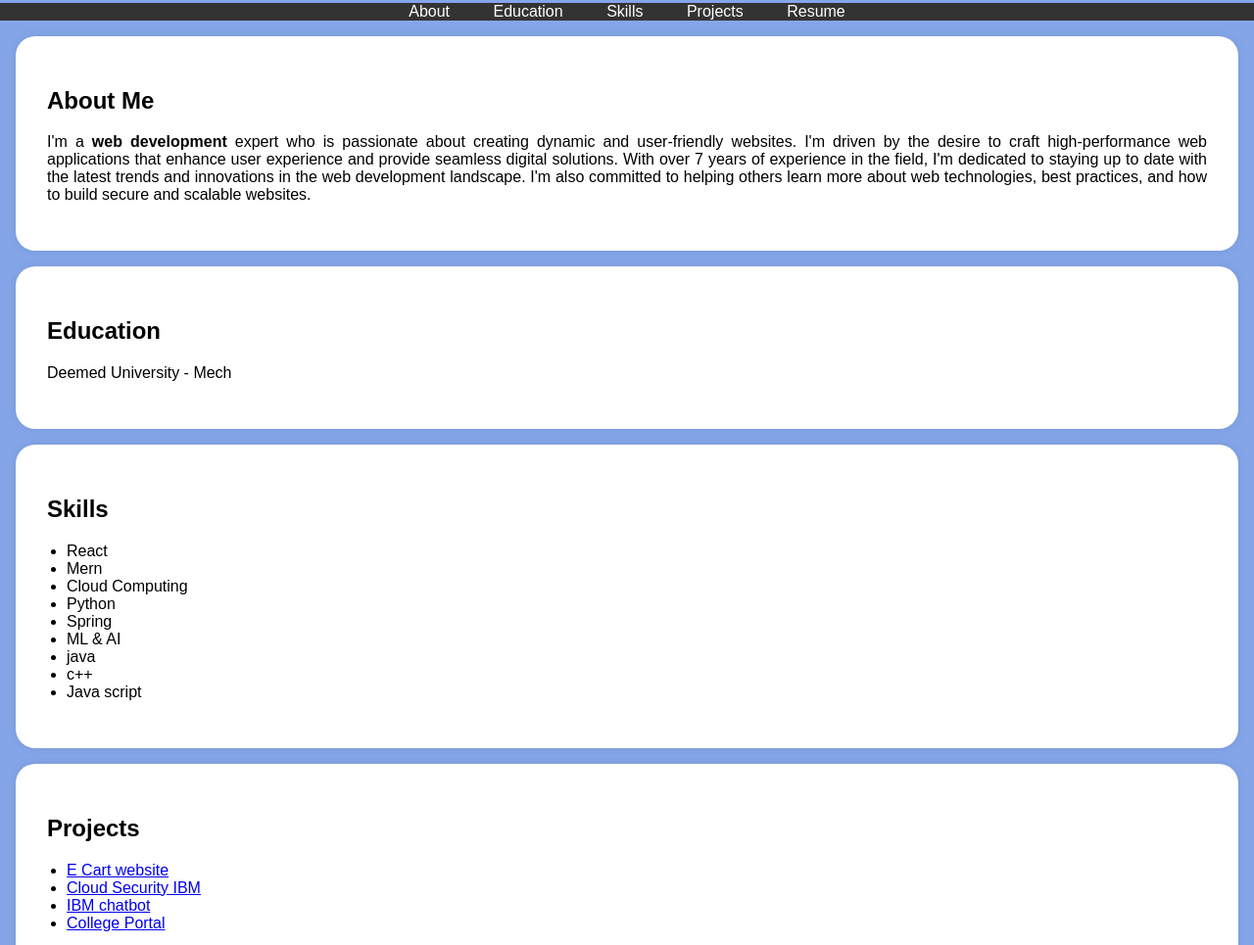
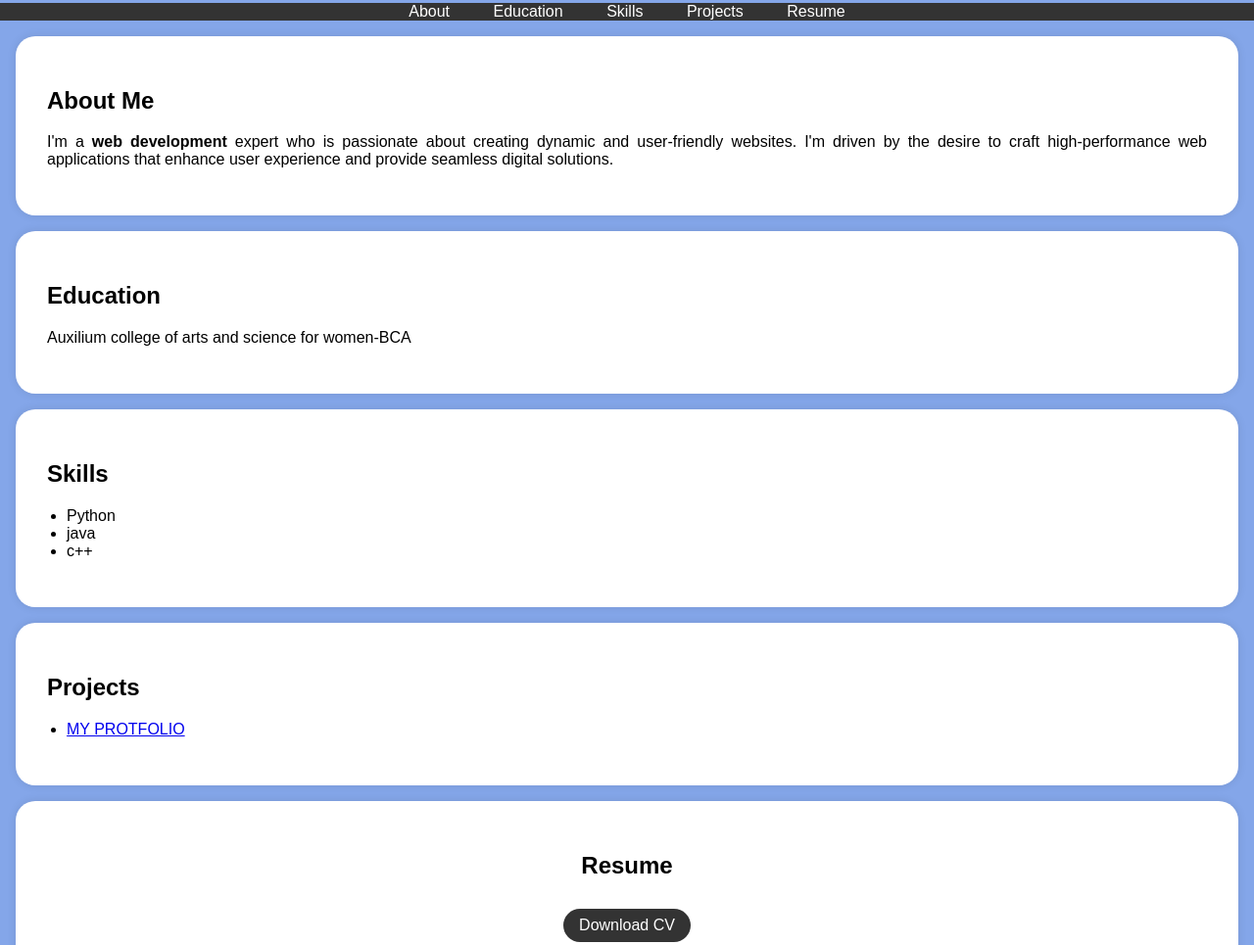
Before and after one commit to rupasri822/digital--portfolio, a plain HTML site: page index.html in a window 1280 px wide. Shown: the part 210-1175 px from the top of the page at 98% size. Drawn offline with Linux system fonts and the light colour scheme.

Commit message:
Update index.html

```diff
--- a/index.html
+++ b/index.html
@@ -117,10 +117,7 @@
             <h2>About Me</h2>
             <p>I'm a <b>web development</b> expert who is passionate about creating dynamic and user-friendly websites.
                 I'm driven by the desire to craft high-performance web applications that enhance user experience and provide
-                 seamless digital solutions. With over 7 years of experience in the field, I'm dedicated to staying up to date
-                 with the latest trends and innovations in the
-                 web development landscape. I'm also committed to helping others learn more about web technologies,
-                 best practices, and how to build secure and scalable websites.</p>
+                 seamless digital solutions.</p>
 
         </div>
     </section>
@@ -128,7 +125,7 @@
     <section id="education">
         <div class="section-content">
             <h2>Education</h2>
-            <p>Deemed University  - Mech</p>
+            <p>Auxilium college of arts and science for women-BCA</p>
 
 
         </div>
@@ -138,15 +135,15 @@
         <div class="section-content">
             <h2>Skills</h2>
             <ul>
-                <li>React</li>
-                <li>Mern</li>
-                <li>Cloud Computing</li>
+
+
+
                 <li>Python</li>
-                <li>Spring</li>
-                <li>ML & AI</li>
+
+
                 <li>java</li>
                 <li>c++</li>
-                <li>Java script</li>
+
             </ul>
         </div>
     </section>
@@ -155,11 +152,8 @@
         <div class="section-content">
             <h2>Projects</h2>
             <ul>
-                <li><a href="#">E Cart website</a></li>
-                <li><a href="#">Cloud Security IBM</a></li>
-                <li><a href="#">IBM chatbot</a></li>
-                <li><a href="#">College Portal</a></li>
-                <!-- Add more project links here -->
+                <li><a href="#">MY PROTFOLIO</a></li>
+
             </ul>
         </div>
     </section>
```
